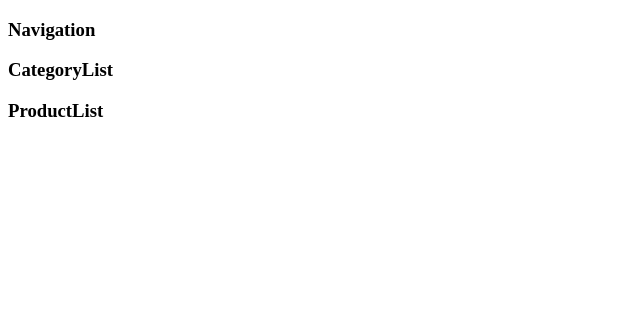
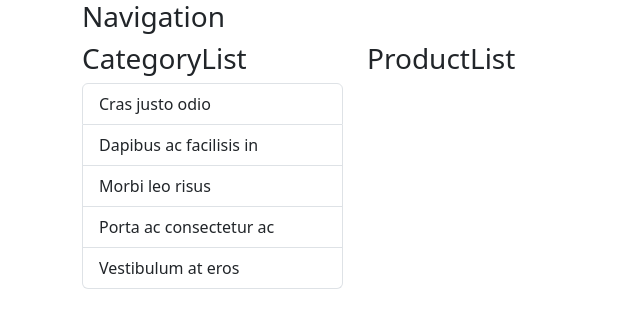
Before and after one commit to AErenCV/react-studies, a React (Create React App) app in the folder intro/: page / in a window 1280 px wide. Shown: the top 328 px of the page, without its empty margins (0-640 px from the left). Built offline with nearby package versions, Linux system fonts and the light colour scheme.

Commit message:
Reactstrap installed and initial rows and columns created

```diff
--- a/intro/package.json
+++ b/intro/package.json
@@ -6,9 +6,11 @@
     "@testing-library/jest-dom": "^5.17.0",
     "@testing-library/react": "^13.4.0",
     "@testing-library/user-event": "^13.5.0",
+    "bootstrap": "^5.3.1",
     "react": "^18.2.0",
     "react-dom": "^18.2.0",
     "react-scripts": "5.0.1",
+    "reactstrap": "^9.2.0",
     "web-vitals": "^2.1.4"
   },
   "scripts": {
--- a/intro/src/App.js
+++ b/intro/src/App.js
@@ -1,13 +1,18 @@
 import Navi from "./Navi";
 import CategoryList from "./CategoryList";
 import ProductList from "./ProductList";
+import {Container, Row, Col} from 'reactstrap';
 
 function App() {
   return (
     <div>
-      <Navi />
-      <CategoryList />
-      <ProductList />
+      <Container>
+        <Row><Navi /></Row>
+        <Row>
+          <Col xs="3"><CategoryList /></Col>
+          <Col xs="9"><ProductList /></Col>
+        </Row>
+      </Container>
     </div>
   );
 }
--- a/intro/src/CategoryList.js
+++ b/intro/src/CategoryList.js
@@ -1,9 +1,29 @@
-import React, { Component } from 'react'
+import React, { Component } from 'react';
+import {ListGroup, ListGroupItem} from 'reactstrap';
 
 export default class CategoryList extends Component {
   render() {
     return (
-      <div><h3>CategoryList</h3></div>
+      <div>
+        <h3>CategoryList</h3>
+        <ListGroup>
+            <ListGroupItem>
+                Cras justo odio
+            </ListGroupItem>
+            <ListGroupItem>
+                Dapibus ac facilisis in
+            </ListGroupItem>
+            <ListGroupItem>
+                Morbi leo risus
+            </ListGroupItem>
+            <ListGroupItem>
+                Porta ac consectetur ac
+            </ListGroupItem>
+            <ListGroupItem>
+                Vestibulum at eros
+            </ListGroupItem>
+        </ListGroup>
+      </div>
     )
   }
 }
--- a/intro/src/ProductList.js
+++ b/intro/src/ProductList.js
@@ -3,7 +3,9 @@ import React, { Component } from 'react'
 export default class ProductList extends Component {
   render() {
     return (
-      <div><h3>ProductList</h3></div>
+      <div>
+        <h3>ProductList</h3>
+      </div>
     )
   }
 }
--- a/intro/src/index.js
+++ b/intro/src/index.js
@@ -1,6 +1,7 @@
 import React from 'react';
 import ReactDOM from 'react-dom/client';
 import App from './App';
+import 'bootstrap/dist/css/bootstrap.css';
 
 const root = ReactDOM.createRoot(document.getElementById('root'));
 root.render(
```
Also changed, not shown: 1 other file (tests, documents, lock files or other folders).
